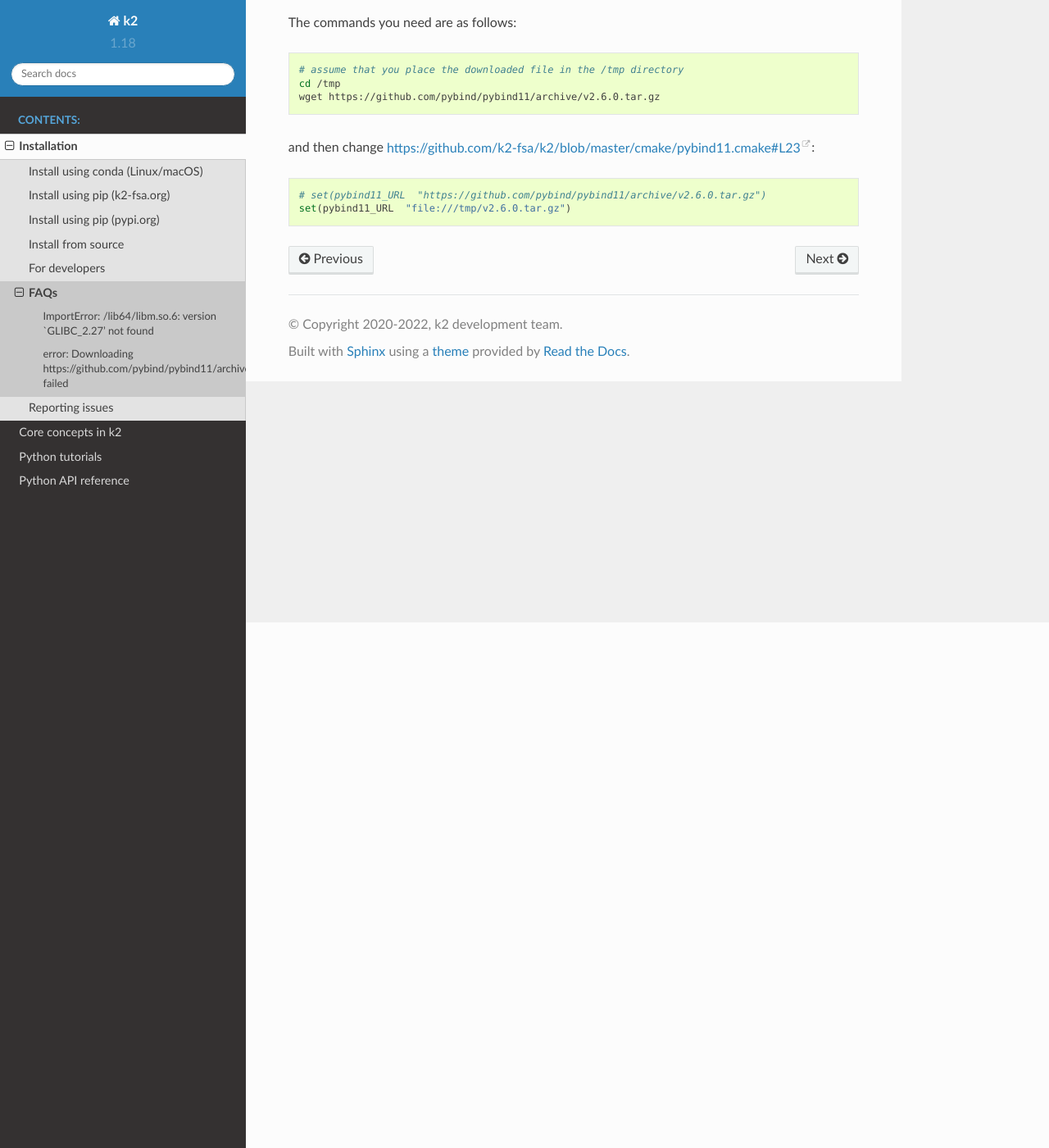
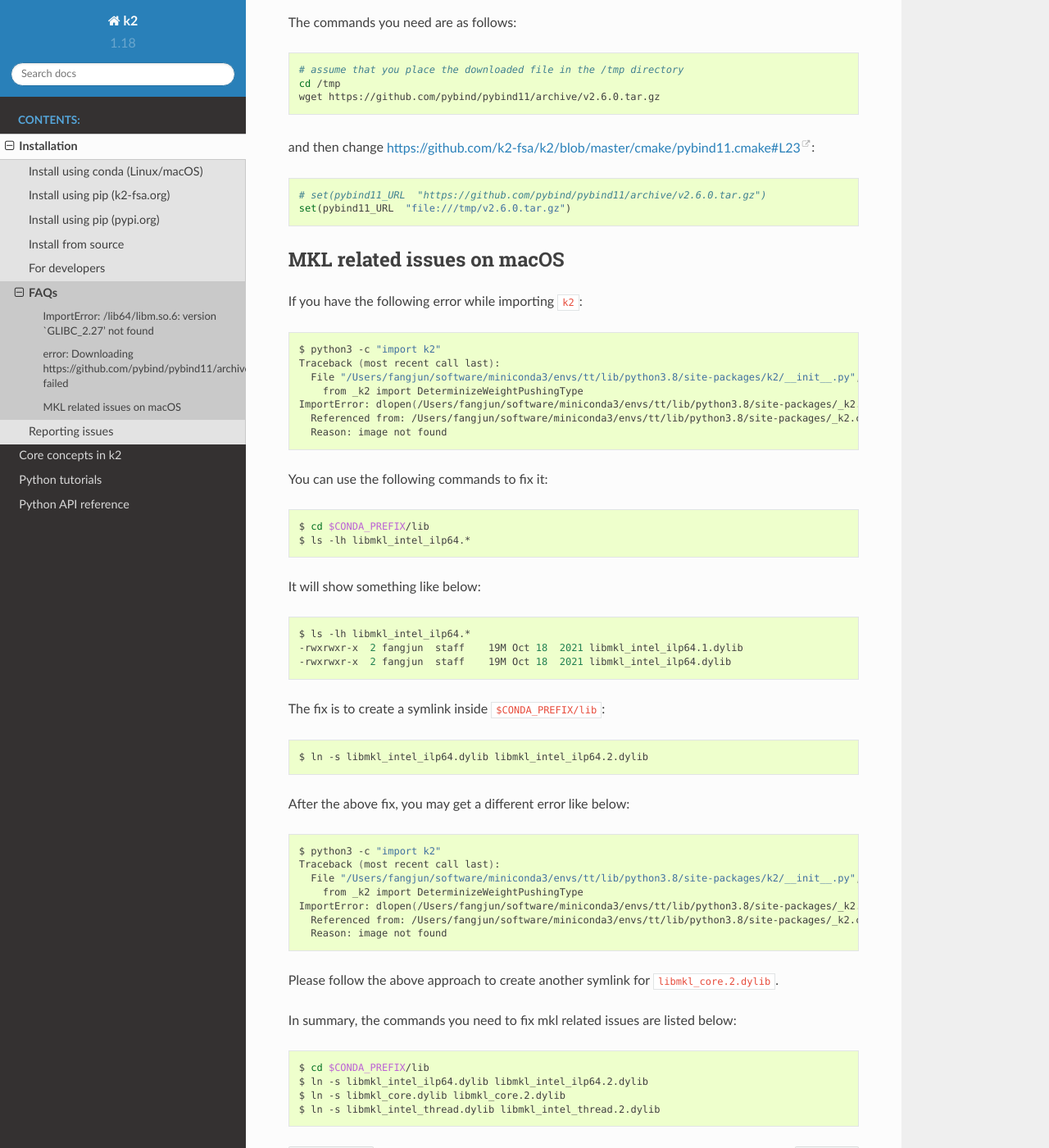
Before and after one commit to k2-fsa/k2, a Sphinx documentation site: the page built from docs/source/installation/faqs.rst, in a window 1280 px wide and 1400 px high, scrolled down 641 px. Shown: the whole window at 82% size. Built offline with Sphinx 7.4.7 and the Read the Docs theme 2.0.0, drawn with Linux system fonts in a browser that asks for light colours; pages that are not in the unit, such as notebooks, are missing from menus.

Commit message:
update FAQs to fix MKL related issues on maOS (#1048)
* update FAQs to fix MKL related issues on maOS

* Minor fixes

```diff
--- a/docs/source/installation/faqs.rst
+++ b/docs/source/installation/faqs.rst
@@ -35,3 +35,63 @@
 
    # set(pybind11_URL  "https://github.com/pybind/pybind11/archive/v2.6.0.tar.gz")
    set(pybind11_URL  "file:///tmp/v2.6.0.tar.gz")
+
+MKL related issues on macOS
+---------------------------
+
+If you have the following error while importing ``k2``:
+
+.. code-block:: bash
+
+  $ python3 -c "import k2"
+  Traceback (most recent call last):
+    File "/Users/fangjun/software/miniconda3/envs/tt/lib/python3.8/site-packages/k2/__init__.py", line 24, in <module>
+      from _k2 import DeterminizeWeightPushingType
+  ImportError: dlopen(/Users/fangjun/software/miniconda3/envs/tt/lib/python3.8/site-packages/_k2.cpython-38-darwin.so, 2): Library not loaded: @rpath/libmkl_intel_ilp64.2.dylib
+    Referenced from: /Users/fangjun/software/miniconda3/envs/tt/lib/python3.8/site-packages/_k2.cpython-38-darwin.so
+    Reason: image not found
+
+
+You can use the following commands to fix it:
+
+.. code-block:: bash
+
+   $ cd $CONDA_PREFIX/lib
+   $ ls -lh libmkl_intel_ilp64.*
+
+It will show something like below:
+
+.. code-block:: bash
+
+  $ ls -lh libmkl_intel_ilp64.*
+  -rwxrwxr-x  2 fangjun  staff    19M Oct 18  2021 libmkl_intel_ilp64.1.dylib
+  -rwxrwxr-x  2 fangjun  staff    19M Oct 18  2021 libmkl_intel_ilp64.dylib
+
+The fix is to create a symlink inside ``$CONDA_PREFIX/lib``:
+
+.. code-block:: bash
+
+  $ ln -s libmkl_intel_ilp64.dylib libmkl_intel_ilp64.2.dylib
+
+After the above fix, you may get a different error like below:
+
+.. code-block:: bash
+
+  $ python3 -c "import k2"
+  Traceback (most recent call last):
+    File "/Users/fangjun/software/miniconda3/envs/tt/lib/python3.8/site-packages/k2/__init__.py", line 24, in <module>
+      from _k2 import DeterminizeWeightPushingType
+  ImportError: dlopen(/Users/fangjun/software/miniconda3/envs/tt/lib/python3.8/site-packages/_k2.cpython-38-darwin.so, 2): Library not loaded: @rpath/libmkl_core.2.dylib
+    Referenced from: /Users/fangjun/software/miniconda3/envs/tt/lib/python3.8/site-packages/_k2.cpython-38-darwin.so
+    Reason: image not found
+
+Please follow the above approach to create another symlink for ``libmkl_core.2.dylib``.
+
+In summary, the commands you need to fix mkl related issues are listed below:
+
+.. code-block:: bash
+
+  $ cd $CONDA_PREFIX/lib
+  $ ln -s libmkl_intel_ilp64.dylib libmkl_intel_ilp64.2.dylib
+  $ ln -s libmkl_core.dylib libmkl_core.2.dylib
+  $ ln -s libmkl_intel_thread.dylib libmkl_intel_thread.2.dylib
```
